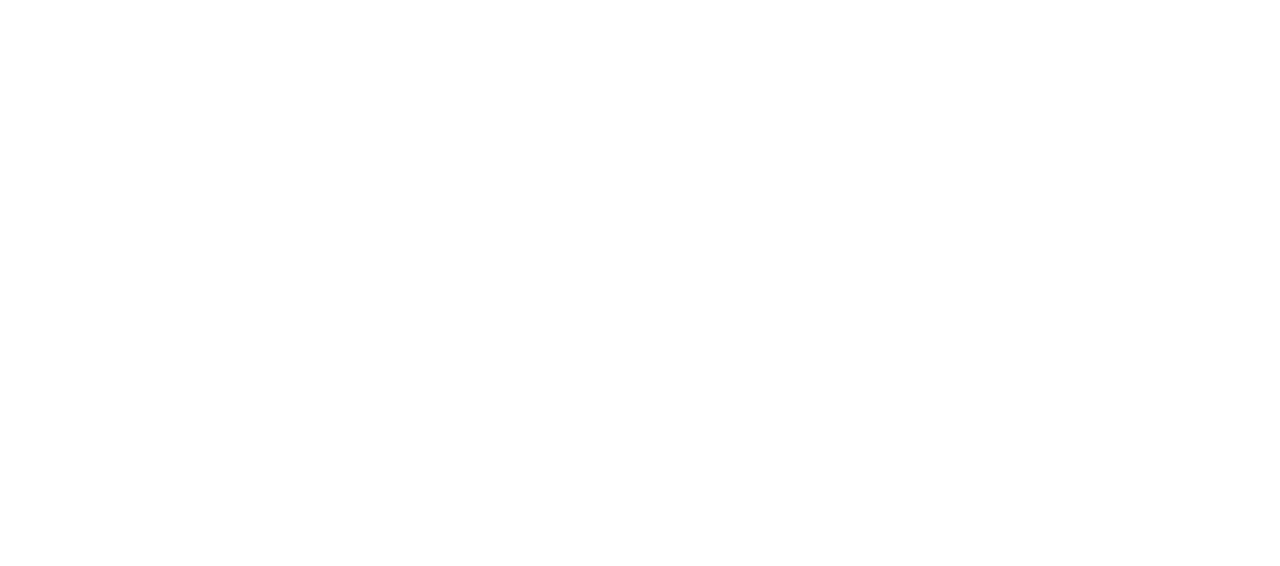
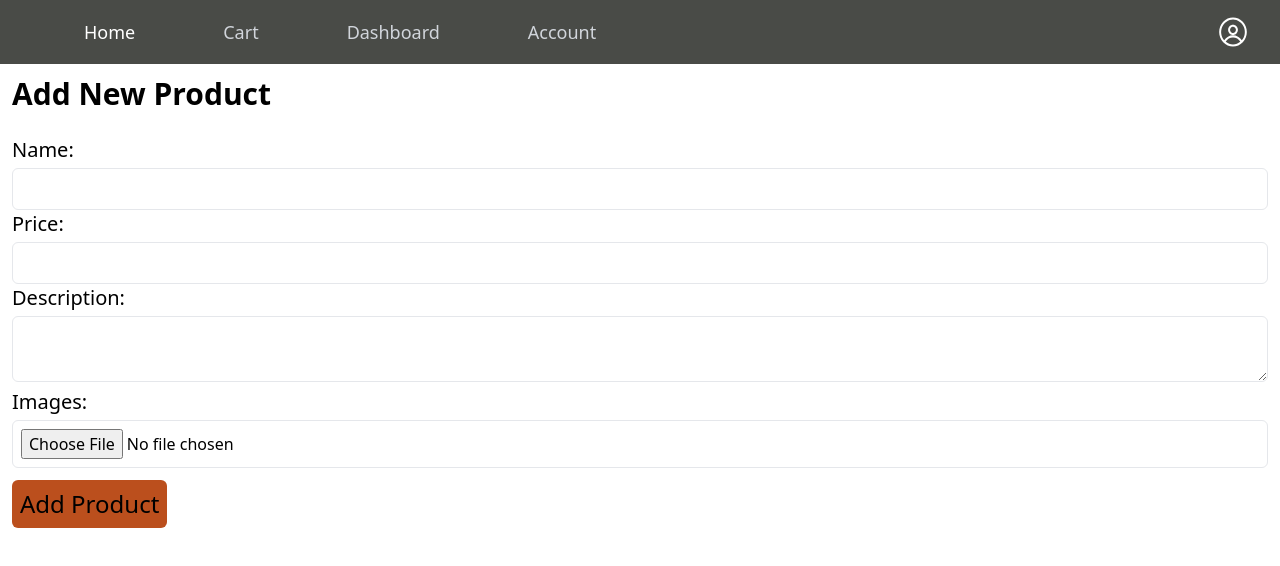
Before and after one commit to dharmi04/SSIP-FE, a React (Vite) app: page /addproduct in a window 1280 px wide. Before the commit this address had no page. Shown: the top 566 px of the page. Built offline with nearby package versions, Linux system fonts and the light colour scheme.

Commit message:
product addind added

```diff
--- a/package.json
+++ b/package.json
@@ -12,6 +12,7 @@
   },
   "dependencies": {
     "@headlessui/react": "^1.7.17",
+    "axios": "^1.6.0",
     "react": "^18.2.0",
     "react-dom": "^18.2.0",
     "react-icons": "^4.11.0",
--- a/src/App.jsx
+++ b/src/App.jsx
@@ -8,6 +8,8 @@
 import Login from './components/Login';
 import Signup from './components/Signup';
 import Arpage from './Pages/Arpage';
+import Account from './Pages/Account';
+import AddProduct from './Pages/AddProduct'
 
 
 function App() {
@@ -22,6 +24,8 @@
         <Route path="/login" element={<Login />} />
         <Route path="/signup" element={<Signup />} />
         <Route path="/ar" element={<Arpage />} />
+        <Route path="/account" element={<Account />}  />
+        <Route path="/addproduct" element={ <AddProduct/> } />
       </Routes>
     </Router>
   );
--- /dev/null
+++ b/src/Pages/Account.jsx
@@ -0,0 +1,27 @@
+import React from 'react'
+import NavBar from '../components/NavBar'
+import { Link } from "react-router-dom"
+
+const Account = () => {
+    return (
+        <div>
+            <div>
+                <NavBar />
+            </div>
+            <div className='grid md:grid-cols-3 lg:grid-cols-4 grid-col-2 p-6 space-x-10 space-y-5'>
+                <div className='bg-grey2 rounded-md p-4 text-center justify-center text-2xl font-bold font-sans'>My Profile</div>
+                <div className='bg-grey2 rounded-md p-4 text-center justify-center text-2xl font-bold font-sans'>Dashboard</div>
+                <Link
+                    to="/addproduct"
+                >
+                    <div className='bg-grey2 rounded-md p-4 text-center justify-center text-2xl font-bold font-sans'>Sell Product</div>
+                </Link>
+                <div className='bg-grey2 rounded-md p-4 text-center justify-center text-2xl font-bold font-sans'>Orders</div>
+                <div className='bg-grey2 rounded-md p-4 text-center justify-center text-2xl font-bold font-sans'>Buy Again</div>
+
+            </div>
+        </div>
+    )
+}
+
+export default Account
--- /dev/null
+++ b/src/Pages/AddProduct.jsx
@@ -0,0 +1,108 @@
+// src/components/AddProduct.js
+import React, { useState } from 'react';
+import axios from 'axios';
+import NavBar from '../components/NavBar';
+
+const API_URL= "http://localhost:3000/api/v1/product/add"
+
+const AddProduct = () => {
+  const [formData, setFormData] = useState({
+    name: '',
+    price: '',
+    description: '',
+    images: null, // For file input
+  });
+
+  const handleInputChange = (e) => {
+    const { name, value, files } = e.target;
+
+    if (name === 'images') {
+      setFormData({
+        ...formData,
+        [name]: files[0], // Store the selected file in the state
+      });
+    } else {
+      setFormData({
+        ...formData,
+        [name]: value,
+      });
+    }
+  };
+
+  const handleSubmit = (e) => {
+    e.preventDefault();
+
+    const formDataToSend = new FormData();
+    formDataToSend.append('name', formData.name);
+    formDataToSend.append('price', formData.price);
+    formDataToSend.append('description', formData.description);
+    formDataToSend.append('images', formData.images); // Append the selected file
+
+    axios.post(`${API_URL}`, formDataToSend)
+      .then((response) => {
+        console.log(response.data.message);
+        // Clear the form or handle the response as needed
+      })
+      .catch((error) => {
+        console.error(error);
+        // Handle error
+      });
+  };
+
+  return (
+    <div>
+        <div>
+            <NavBar />
+        </div>
+        <div className='p-3 items-start justify-start'>
+
+      <h2 className='text-3xl text-black font-bold'>Add New Product</h2>
+        </div>
+      <form className='justify-center items-center p-3 '>
+        <div>
+          <label className="block text-xl font-medium">Name:</label>
+          <input
+            type="text"
+            className="w-full p-2 mt-1 border rounded-md"
+            name="name"
+            value={formData.name}
+            onChange={handleInputChange}
+          />
+        </div>
+        <div>
+          <label className="block text-xl font-medium">Price:</label>
+          <input
+            type="number"
+            className="w-full p-2 mt-1 border rounded-md"
+            name="price"
+            value={formData.price}
+            onChange={handleInputChange}
+          />
+        </div>
+        <div>
+          <label className="block text-xl font-medium">Description:</label>
+          <textarea
+            name="description"
+            className="w-full p-2 mt-1 border rounded-md"
+            value={formData.description}
+            onChange={handleInputChange}
+          />
+        </div>
+        <div>
+          <label className="block text-xl font-medium">Images:</label>
+          <input
+            type="file"
+            className="w-full p-2 mt-1 border rounded-md"
+            name="images"
+            onChange={handleInputChange}
+          />
+        </div>
+        <button  className='bg-accent text-center p-2 text-2xl rounded-md items-center justify-center mt-3'
+        onClick={handleSubmit}
+        >Add Product</button>
+      </form>
+    </div>
+  );
+};
+
+export default AddProduct;
--- a/src/components/Login.jsx
+++ b/src/components/Login.jsx
@@ -4,7 +4,7 @@
 
 const Login = () => {
   const [email, setEmail] = useState('');
-  const [password, setPassword] = useState('');
+  const [mobilenumber, setmobileNumber] = useState('');
   const [name, setName] = useState('');
 
   const handleLogin = () => {
@@ -34,16 +34,16 @@
         </div>
         <div className="mb-4">
           <label htmlFor="email" className="block text-xl font-medium">
-            Email Address
+            Mobile Number
           </label>
           <input
-            type="email"
+            type="text"
             required
-            id="email"
+            id="number"
             className="w-full p-2 mt-1 border rounded-md"
             placeholder="youremail@example.com"
-            value={email}
-            onChange={(e) => setEmail(e.target.value)}
+            value={mobilenumber}
+            onChange={(e) => setmobileNumber(e.target.value)}
           />
         </div>
         <div className="mb-4">
--- a/src/components/NavBar.jsx
+++ b/src/components/NavBar.jsx
@@ -1,10 +1,10 @@
 import React, { useState } from "react"
 import { Transition } from "@headlessui/react"
 import hamburger from "../assets/hamburger.svg"
-import cross from "../assets/cross.svg"
-import account from "../assets/account.svg"
+import accountimg from "../assets/account.svg"
 import { RxCross1 } from "react-icons/rx"
-import { Link } from "react-router-dom"
+import Account from "../Pages/Account"
+import { Link } from 'react-router-dom';
 
 function NavBar() {
   const [isOpen, setIsOpen] = useState(false)
@@ -28,21 +28,21 @@
                   </Link>
 
                   <Link
-                    href="#"
+                    to="#"
                     className="text-gray-300 hover:bg-gray-700 hover:text-white px-3 py-2 rounded-md font-medium"
                   >
                     Cart
                   </Link>
 
                   <Link
-                    href="/dashboard"
+                    to="/dashboard"
                     className="text-gray-300 hover:bg-gray-700 hover:text-white px-3 py-2 rounded-md font-medium"
                   >
                     Dashboard
                   </Link>
 
                   <Link
-                    href="/login"
+                    to="/login"
                     className="text-gray-300 hover:bg-gray-700 hover:text-white px-3 py-2 rounded-md font-medium"
                   >
                     Account
@@ -69,8 +69,10 @@
                   )}
                 </button>
               </div>
+              <Link to="/account">
+  <img src={accountimg} alt="account" className="ml-4" />
+</Link>
 
-              <img src={account} alt="account" className="ml-4" />
             </div>
           </div>
         </div>
--- /dev/null
+++ b/src/components/ProductList.jsx
@@ -0,0 +1,42 @@
+// src/components/ProductList.js
+import React, { useEffect, useState } from 'react';
+import axios from 'axios';
+
+const API_URL= "http://localhost:3000/api/v1/product/"
+
+const ProductList = () => {
+  const [products, setProducts] = useState([]);
+  const [error, setError] = useState(null);
+
+  useEffect(() => {
+    // Fetch the list of products from the backend when the component mounts
+    axios.get('')
+      .then((response) => {
+        setProducts(response.data.productsData);
+      })
+      .catch((err) => {
+        setError(err);
+      });
+  }, []);
+
+  if (error) {
+    return <div>Error: {error.message}</div>;
+  }
+
+  return (
+    <div>
+      <h1>Product List</h1>
+      <ul>
+        {products.map((product) => (
+          <li key={product._id}>
+            <h3>{product.name}</h3>
+            <p>Price: ${product.price}</p>
+            <p>Description: {product.description}</p>
+          </li>
+        ))}
+      </ul>
+    </div>
+  );
+};
+
+export default ProductList;
--- a/src/components/Signup.jsx
+++ b/src/components/Signup.jsx
@@ -13,7 +13,7 @@
     console.log('Logging in with email:', email);
   };
 
-  const isFormValid = name && email && password; // Check if all fields are filled
+  const isFormValid = name && number && password; // Check if all fields are filled
 
   return (
     <div className="flex justify-center items-center h-screen bg-cover bg-opacity-50" style={{ backgroundImage: `url(${background})` }}>
@@ -39,7 +39,6 @@
           </label>
           <input
             type="text"
-            required
             id="number"
             className="w-full p-2 mt-1 border rounded-md"
             placeholder="Mobile Number"
--- a/src/main.jsx
+++ b/src/main.jsx
@@ -1,5 +1,5 @@
 import React from "react"
-import ReactDOM from "react-dom"
+import ReactDOM from "react-dom/client"
 import App from "./App.jsx"
 import "./index.css"
 import * as serviceWorkerRegistration from './serviceWorkerRegistration.js'
```
Also changed, not shown: src/Pages/Dashboard.jsx (+62 -10 lines), 1 other file (tests, documents, lock files or other folders).
